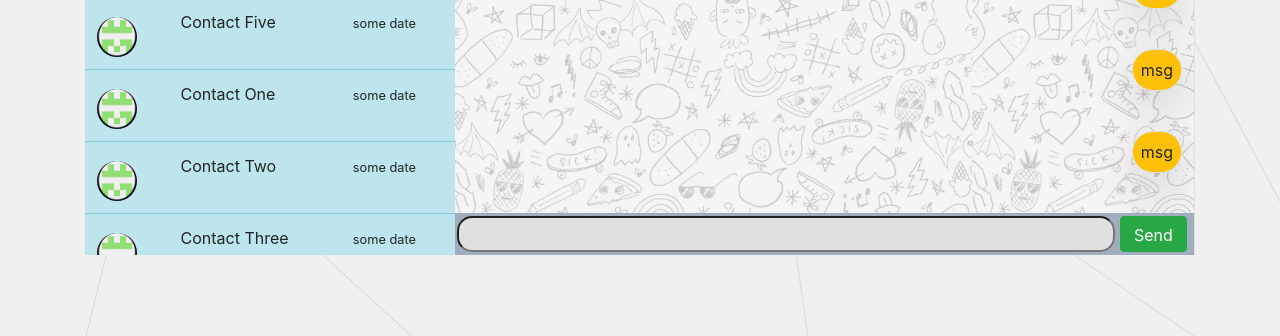
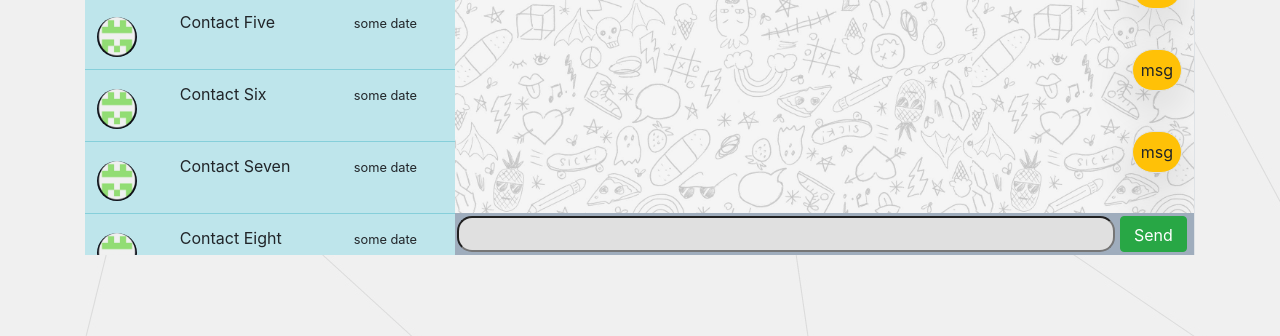
Before and after one commit to GLPRL/AdvProg2-2, a JavaScript app: page / in a window 1280 px wide. Shown: the part 425-761 px from the top of the page. Built offline with nearby package versions, Linux system fonts and the light colour scheme; the HTML template or start-up script is replaced by a standard one.

Commit message:
removed ContactItem componet

```diff
--- a/src/ChatApp/Left/ContactsMenu/ContactItem/ContactItem.js
+++ /dev/null
@@ -1,13 +0,0 @@
-
-function ContactItem({ profilePic, userName, lastMsgDate}) {
-    return(
-        <>
-        <tr className="table-info">
-            <td><img src={ profilePic } alt="" className="chat-profile-image rounded-circle"></img></td>
-            <td>{userName}</td>
-            <td><small>{lastMsgDate}</small></td>
-        </tr>
-        </>
-    );
-}
-export default ContactItem;
--- a/src/ChatApp/Left/ContactsMenu/ContactsList/ContactsList.js
+++ b/src/ChatApp/Left/ContactsMenu/ContactsList/ContactsList.js
@@ -1,5 +1,4 @@
 import profilePic3 from '../../../../profilePic3.jpg'
-import ContactItem from '../ContactItem/ContactItem';
 import monkeyPic from '../../../../monkeyprofilepic.jpg'
 import contacts from '../../../../contactList';
 import '../../../../chatWindow.css'
@@ -10,7 +9,6 @@ import '../../../../chatWindow.css'
 
 /* Fetch usernames pics and dates */
 function ContactsList() {
-
         const allContacts = contacts.map(contact =>
 
             <tr className="table-info">
--- a/src/contactList.js
+++ b/src/contactList.js
@@ -1,16 +1,14 @@
-
-
 const contacts = [
     {id:1, name: 'Contact One'},
     {id:2, name: 'Contact Two'},
     {id:3, name: 'Contact Three'},
     {id:4, name: 'Contact Four'},
     {id:5, name: 'Contact Five'},
-    {id:1, name: 'Contact One'},
-    {id:2, name: 'Contact Two'},
-    {id:3, name: 'Contact Three'},
-    {id:4, name: 'Contact Four'},
-    {id:5, name: 'Contact Five'}
+    {id:6, name: 'Contact Six'},
+    {id:7, name: 'Contact Seven'},
+    {id:8, name: 'Contact Eight'},
+    {id:9, name: 'Contact Nine'},
+    {id:10, name: 'Contact Ten'}
 ]
 
 export default contacts
```
